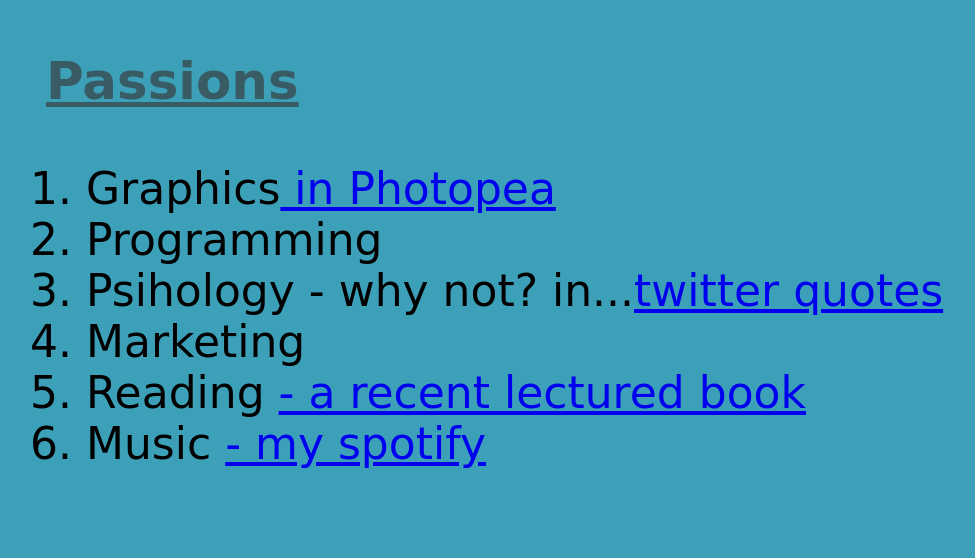
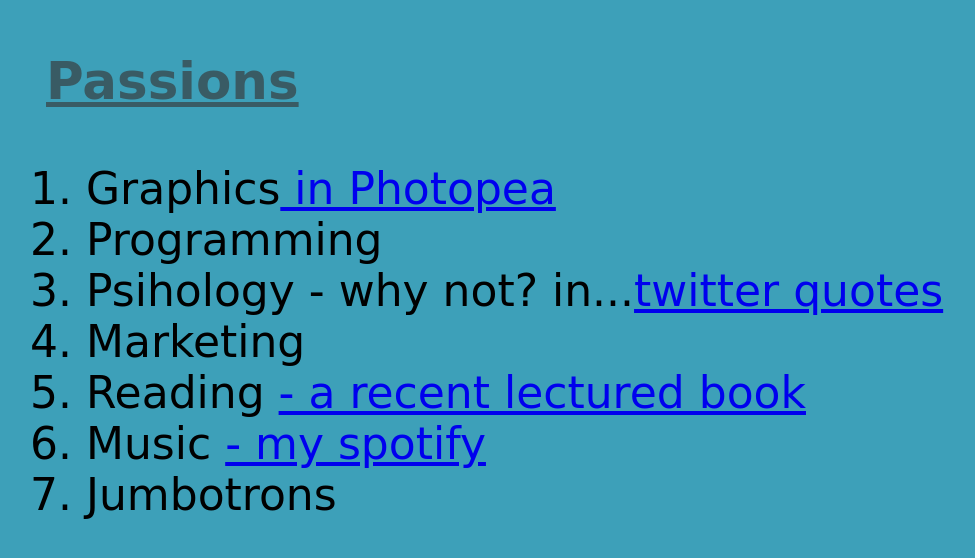
Before and after one commit to nicoleta-negreanu/olversions, a plain HTML site: page Pasiuni.html in a window 1280 px wide. Shown: the part 110-668 px from the top of the page, without its empty margins (64-1039 px from the left). Drawn offline with Linux system fonts and the light colour scheme.

Commit message:
Update Pasiuni.html

```diff
--- a/Pasiuni.html
+++ b/Pasiuni.html
@@ -16,6 +16,7 @@
     <li>Marketing</li>
     <li>Reading <a href="https://www.goodreads.com/ro/book/show/1903143.Best_Friends"> - a recent lectured book</a></li>
     <li>Music <a href="https://open.spotify.com/user/31cjiq7v4h4ni3slj72ht5zzalye?si=5c94da1368694250"> - my spotify</a></li>
+    <li>Jumbotrons</li>
   </ol>
 </body>
 
```
